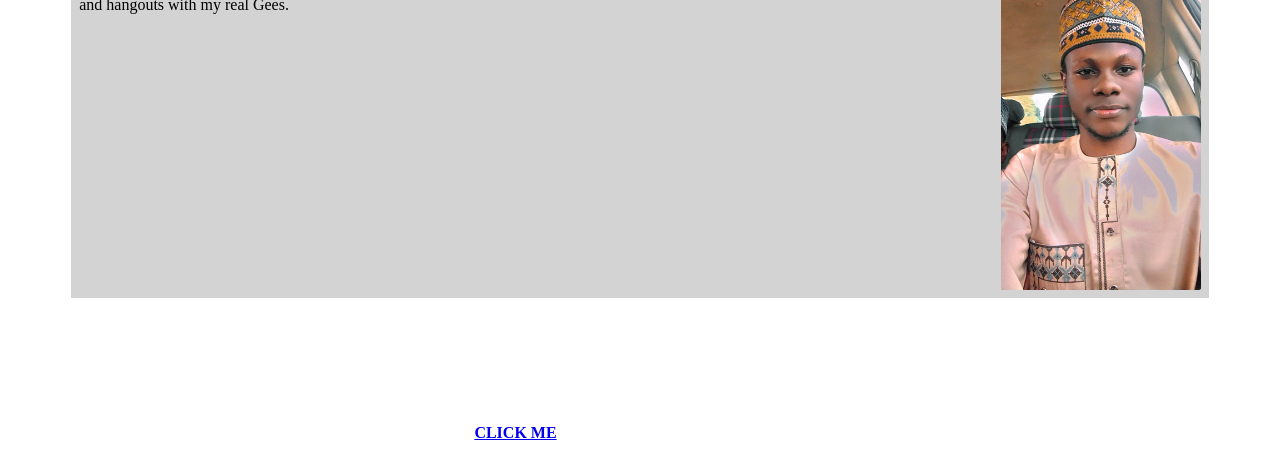
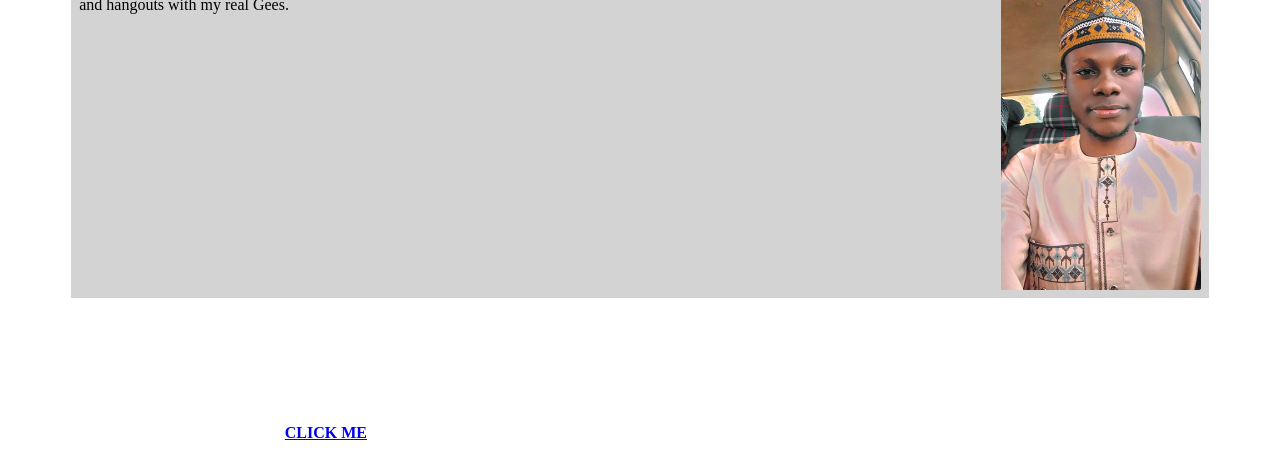
Before and after one commit to LrdTeejay/Portfolio-, a plain HTML site: page index.html in a window 1280 px wide. Shown: the part 200-676 px from the top of the page. Drawn offline with Linux system fonts and the light colour scheme.

Commit message:
Update style.css

```diff
--- a/style.css
+++ b/style.css
@@ -22,7 +22,7 @@ button{
     padding: 1.5em;
 }
 a{
-    margin: 0 35%;
+    margin: 0 20%;
     font-weight: bolder;
     padding: 1.5em;
 }
```
